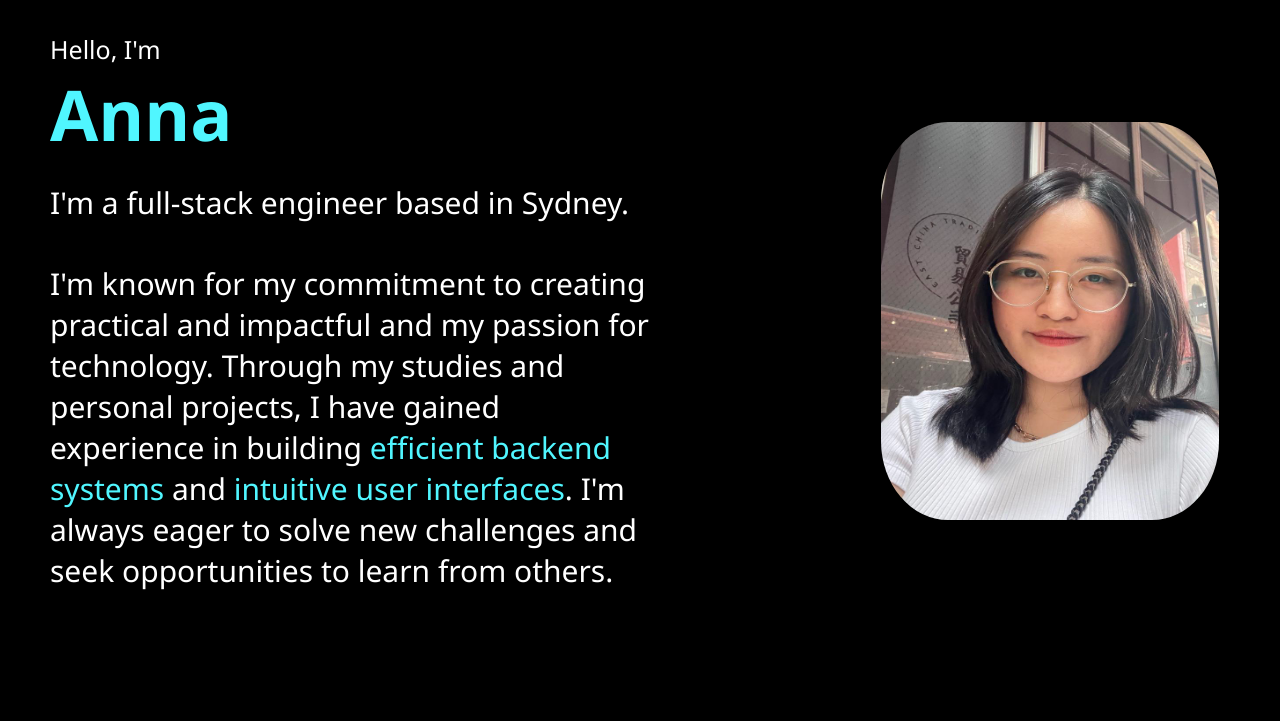
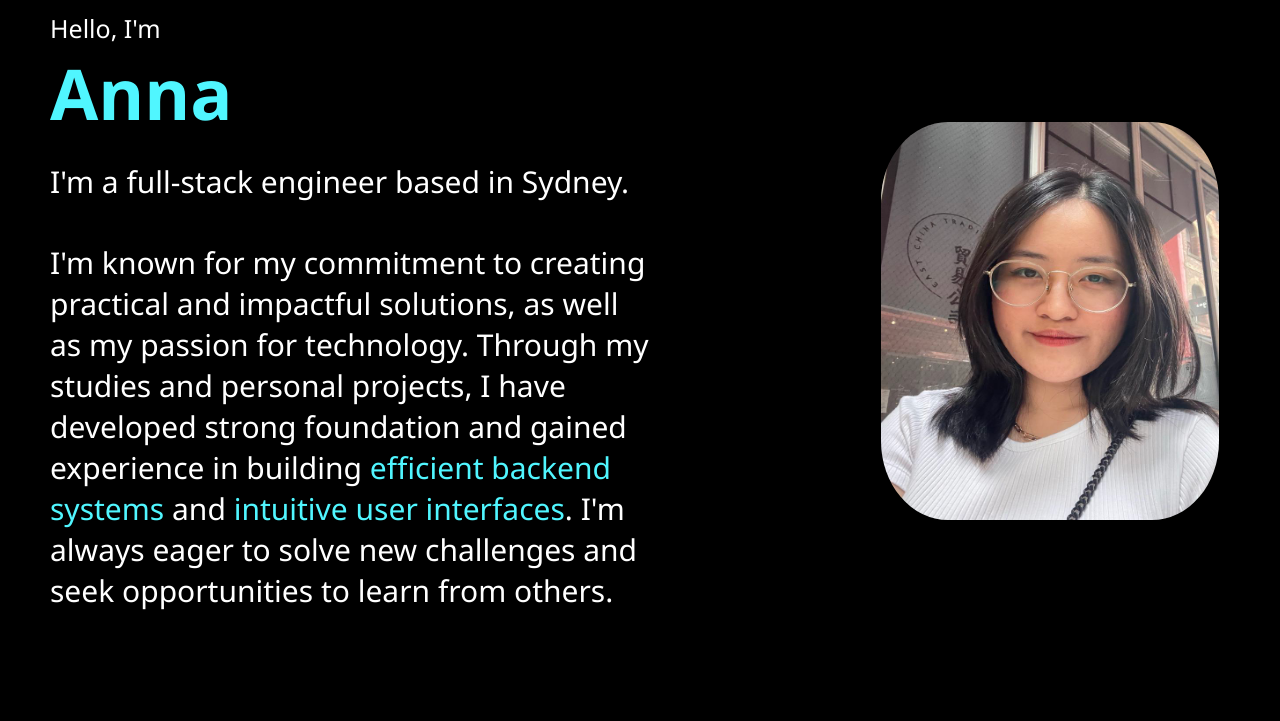
Before and after one commit to annaznguyn/portfolio, a plain HTML site: page index.html in a window 1280 px wide. Shown: the part 79-800 px from the top of the page. Drawn offline with Linux system fonts and the light colour scheme.

Commit message:
Fixed introduction

```diff
--- a/index.html
+++ b/index.html
@@ -23,7 +23,7 @@
                 <p class="greeting">Hello, I'm</p>
                 <h1 class="name">Anna</h1>
                 <p class="description">I'm a full-stack engineer based in Sydney.</p>
-                <p class="description">I'm known for my commitment to creating practical and impactful and my passion for technology. Through my studies and personal projects, I have gained experience in building <span class="desc-highlight">efficient backend systems</span> and <span class="desc-highlight">intuitive user interfaces</span>. I'm always eager to solve new challenges and seek opportunities to learn from others.</p>
+                <p class="description">I'm known for my commitment to creating practical and impactful solutions, as well as my passion for technology. Through my studies and personal projects, I have developed strong foundation and gained experience in building <span class="desc-highlight">efficient backend systems</span> and <span class="desc-highlight">intuitive user interfaces</span>. I'm always eager to solve new challenges and seek opportunities to learn from others.</p>
             </div>
             <img src="images/avatar.jpg">
         </div>
```
